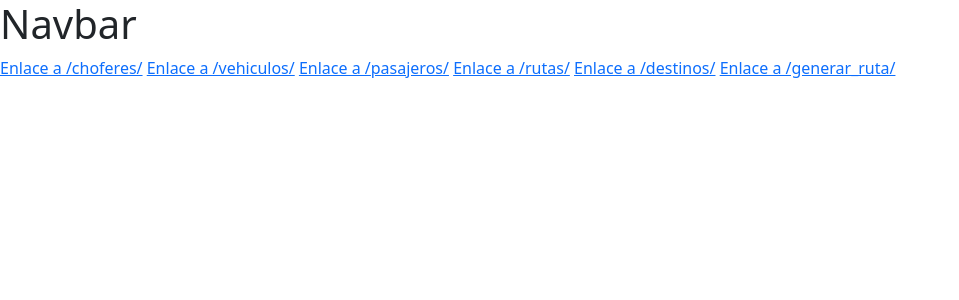
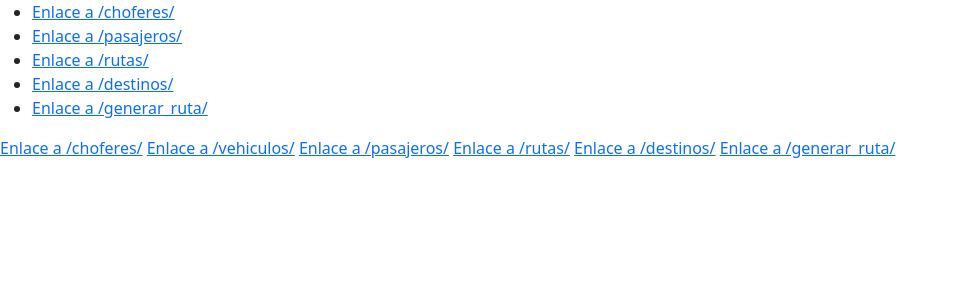
Before and after one commit to Ikvillaseca/capstoneADI, a Django app: page / in a window 1280 px wide. Shown: the top 300 px of the page, without its empty margins (0-959 px from the left). Run offline with Django 5.2, Linux system fonts and the light colour scheme.

Commit message:
navbar base.html

```diff
--- a/RouteAnvil/templates/base.html
+++ b/RouteAnvil/templates/base.html
@@ -8,7 +8,14 @@
 </head>
 
 <body>
-    <h1>Navbar</h1>
+    <nav><ul>
+        <li><a href="{% url 'choferes'%}">Enlace a {% url 'choferes'%}</a></li>
+        <li><a href="{% url 'pasajeros'%}">Enlace a {% url 'pasajeros'%}</a></li>
+        <li><a href="{% url 'rutas'%}">Enlace a {% url 'rutas'%}</a></li>
+        <li><a href="{% url 'destinos'%}">Enlace a {% url 'destinos'%}</a></li>
+        <li><a href="{% url 'generar_ruta'%}">Enlace a {% url 'generar_ruta'%}</a></li>
+    </ul></nav>
+
     {% block contenido %}
     Sample contenido
     {% endblock contenido %}
```
